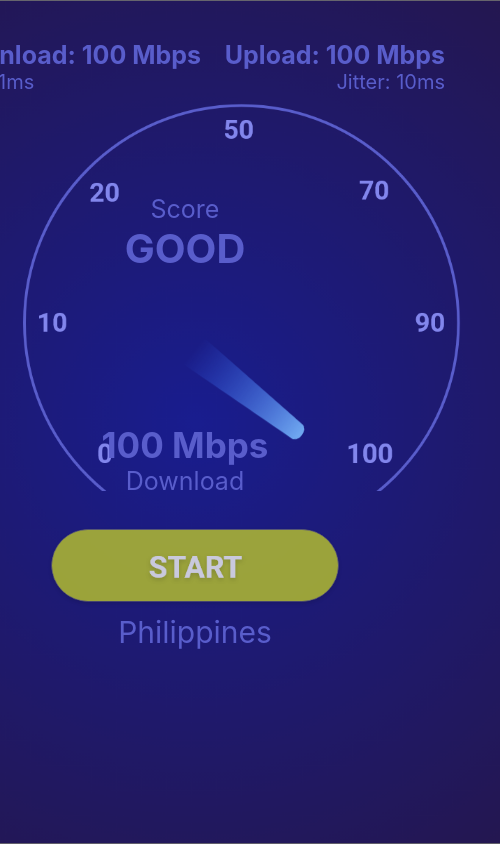
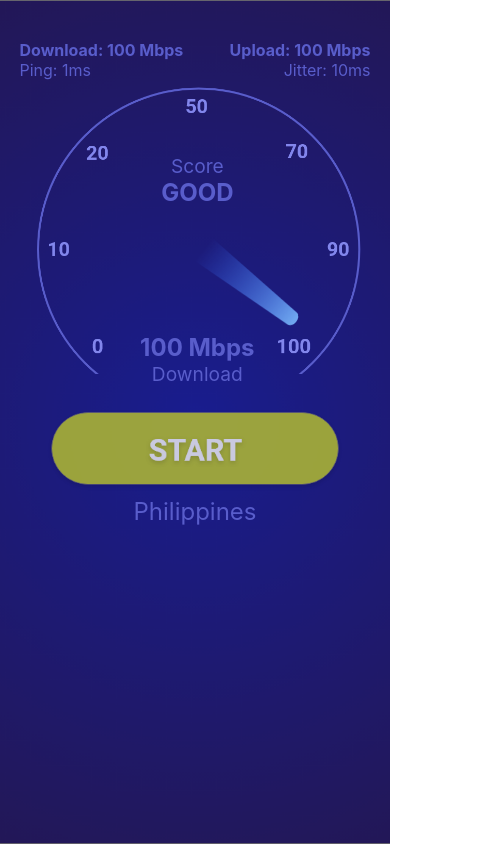
Before and after one commit to leokvncrz/speedtest-widget, a React (Create React App) app: page / in a window 390 px wide. Shown: the whole page, 500 px wide, since content can reach past the window. Built offline with nearby package versions, Linux system fonts and the light colour scheme; the HTML template or start-up script is replaced by a standard one.

Commit message:
MObile View

```diff
--- a/src/Components/LocationWidget.css
+++ b/src/Components/LocationWidget.css
@@ -1,3 +1,9 @@
-.LocationWidget{
+.LocationWidget {
+  font-size: 1.5em;
+}
+
+@media only screen and (min-width: 768px) {
+  .LocationWidget {
     font-size: 30px;
+  }
 }
--- a/src/Components/SpeedTestWidget.css
+++ b/src/Components/SpeedTestWidget.css
@@ -1,30 +1,53 @@
-.SpeedTestWidget{
+.SpeedTestWidget {
   position: relative;
   margin-top: 40px;
 }
 
 .Download,
-.Upload{
+.Upload {
   display: inline-block;
   font-weight: bold;
-    font-size: 25px;
+  font-size: 1em;
 }
 
-.FlexParent{
+.FlexParent {
+  margin-left: 5%;
+  margin-right: 5%;
   position: relative;
-    left: calc(50% - 250px);
-    width: 500px;
   display: flex;
 }
 
 .Ping,
 .Jitter,
-.Filler
-{
+.Filler {
   display: inline-block;
-    font-size: 20px;
+  font-size: 1em;
 }
 
 .Filler {
   flex-grow: 1;
 }
+
+@media only screen and (min-width: 768px) {
+  /* For Desktop: */
+  .SpeedTestWidget {
+    margin-top: 40px;
+  }
+
+  .Download,
+  .Upload {
+    font-size: 25px;
+  }
+
+  .Ping,
+  .Jitter,
+  .Filler {
+    font-size: 20px;
+  }
+
+  .FlexParent {
+    margin: 0;
+    left: calc(50% - 250px);
+    width: 500px;
+  }
+}
--- a/src/Components/SpeedometerWidget.css
+++ b/src/Components/SpeedometerWidget.css
@@ -1,51 +1,98 @@
-.Speedometer{
+.Speedometer {
+  position: relative;
+  margin-left: 5%;
+}
+
+/* For mobile phones: */
+.NumberImage {
+  width: 100%;
   position: relative;
 }
 
-.NumberImage{
-    width: 500px;
-    position: relative;
+.NeedleImage {
+  position: absolute;
+  animation: Speedometer-needle-rotate 1s;
+  animation-fill-mode: forwards;
+  top: 35%;
+  left: 20%;
+  width: 60%;
 }
 
-.NeedleImage{
+.ScoreDetails{
+  position: absolute;
+  left: 33%;
+  top: 25%;
+  width: 30%;
+}
+.ScoreTag{
+  font-size: 1.2em;
+}
+
+.ScoreData{
+  font-weight: bold;
+  font-size: 1.5em;
+}
+
+.SpeedText{
+  position: absolute;
+  left: 28%;
+  top: 85%;
+  width: 40%;
+}
+
+.Type{
+  font-size: 1.2em;
+}
+
+.Speed{
+  font-weight: bold;
+  font-size: 1.5em;
+}
+
+@media only screen and (min-width: 768px) {
+  /* For Desktop: */
+  .Speedometer{
+    margin: 0;
+  }
+
+  .NumberImage {
+    width: 500px;
+  }
+
+  .NeedleImage {
     width: 260px;
     top: 180px;
     left: calc(50% - 130px);
-    position: absolute;
-    animation: Speedometer-needle-rotate 1s;
-    animation-fill-mode: forwards;
   }
 
-.ScoreDetails{
+  .ScoreDetails {
     width: 300px;
     left: calc(50% - 160px);
     top: 100px;
-  position: absolute;
   }
 
-.ScoreTag{
+  .ScoreTag {
     font-size: 25px;
   }
 
-.ScoreData{
+  .ScoreData {
     font-size: 40px;
-  font-weight: bold;
   }
 
-.SpeedText{
+  .SpeedText {
     width: 300px;
     top: 330px;
     left: calc(50% - 160px);
     position: absolute;
   }
 
-.Type{
+  .Type {
     font-size: 25px;
   }
 
-.Speed{
+  .Speed {
     font-size: 35px;
-  font-weight: bold;
+  }
 }
 
 @keyframes Speedometer-needle-rotate {
```
Lines whose indentation alone changed are shown as unchanged.
